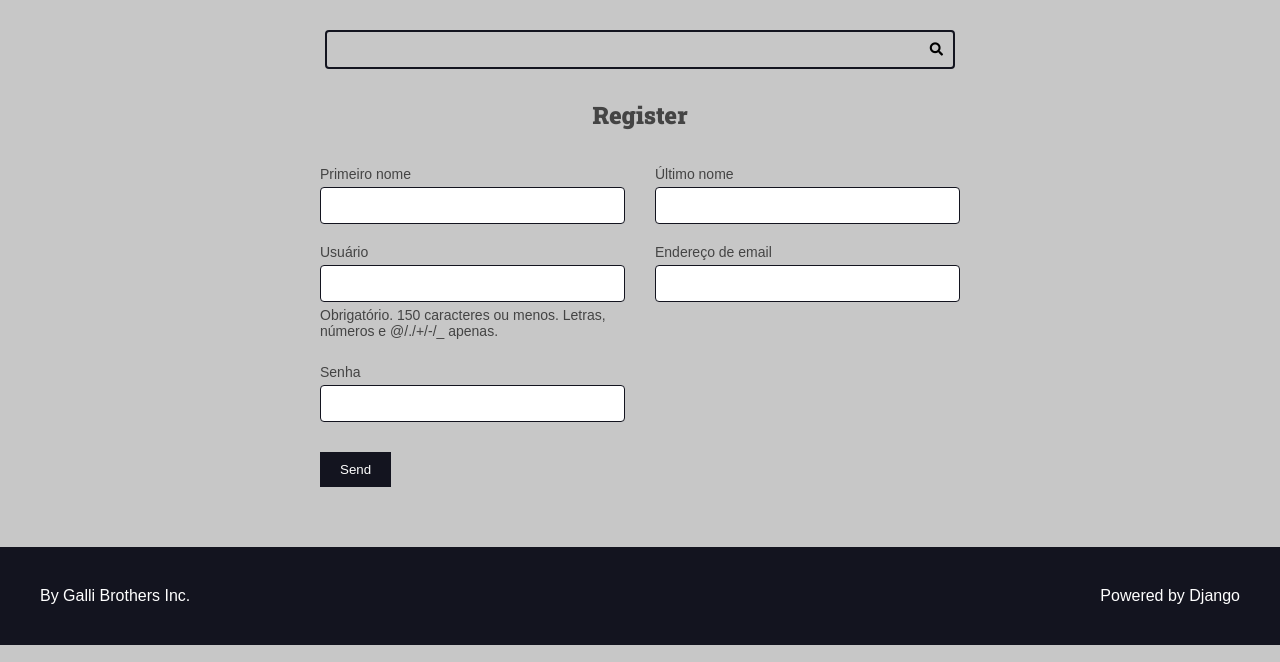
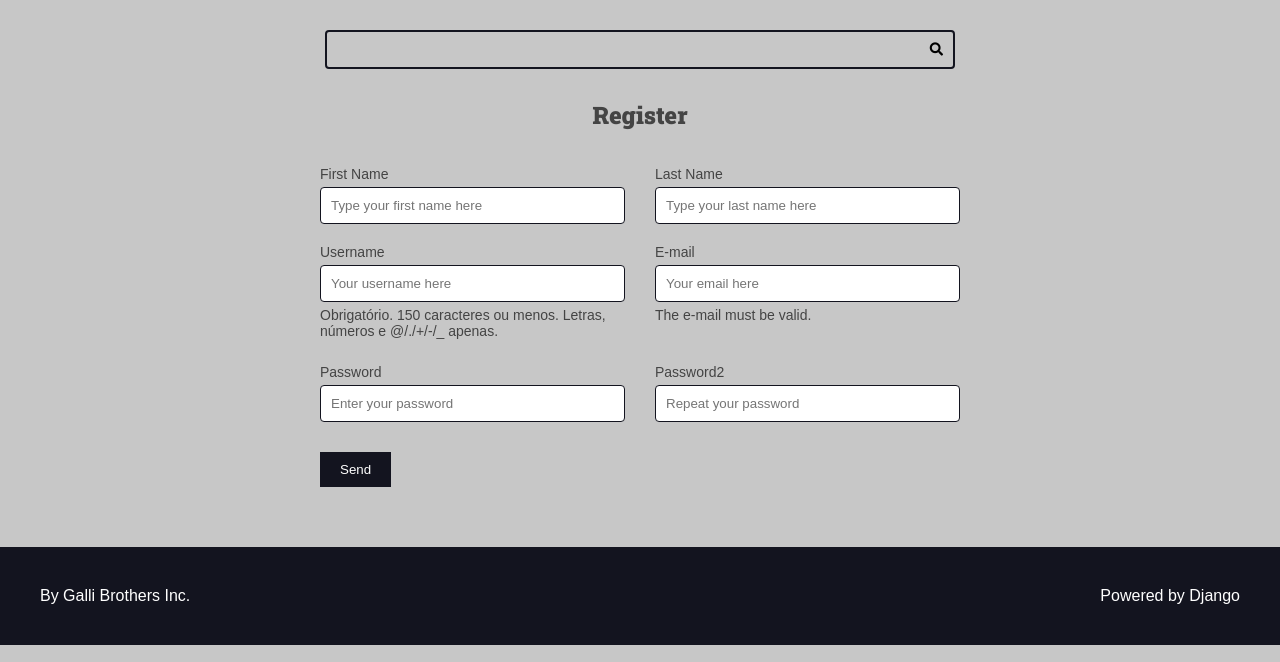
Before and after one commit to MarceloGalliDev/django-project-01, a Django app: page /authors/register/ in a window 1280 px wide. Shown: the part 113-775 px from the top of the page. Run offline with Django 4.2, Linux system fonts and the light colour scheme.

Commit message:
update
updatye

```diff
--- a/authors/forms/forms.py
+++ b/authors/forms/forms.py
@@ -1,9 +1,38 @@
-# pylint: disable=E5142
+# pylint: disable=all
 from django import forms
 from django.contrib.auth.models import User
+from django.core.exceptions import ValidationError
 
+# traduzindo isso em uma função
+# self.fields['username'].widget.attrs['placeholder'] = 'Que legal'
+def add_attr(field, attrs_name, attrs_new_value):
+    existing_attrs = field.widget.attrs.get(attrs_name, '')
+    field.widget.attrs[attrs_name] = f'{existing_attrs} {attrs_new_value}'.strip()
+
+def add_placeholder(field, placeholder_value):
+    add_attr(field, 'placeholder', placeholder_value)
 
 class RegisterForm(forms.ModelForm):
+    # acessando o init da classe
+    def __init__(self, *args, **kwargs):
+        super().__init__(*args, **kwargs)
+        # adicionando args nos campos pela classe ou buscando um widget de dentro
+        add_attr(self.fields['username'], 'placeholder', 'Your username here')
+        add_placeholder(self.fields['email'], 'Your email here')
+
+    # sempre que for subscrever um campo faça diretamenta aqui
+    password2 = forms.CharField(
+        required=True,
+        widget=forms.PasswordInput(
+            attrs={
+                'placeholder': 'Repeat your password',
+            }
+        ),
+        error_messages={
+            'required': 'This field must be a valid password',
+        }
+    )
+
     # meta dados para o form
     class Meta:
         model = User
@@ -14,3 +43,73 @@ class RegisterForm(forms.ModelForm):
             'email',
             'password',
         ]
+
+        # para excluir campos da renderização da page
+        # exclude = ['first_name', 'last_name', 'username']
+
+        # para alterar o nome dos labels da renderização da page
+        labels = {
+            'first_name': 'First Name',
+            'last_name': 'Last Name',
+            'username': 'Username',
+            'email': 'E-mail',
+            'password': 'Password',
+        }
+        help_texts = {
+            'email': 'The e-mail must be valid.',
+        }
+        error_messages = {
+            'username': {
+                'required': 'This field must be a valid username',
+                'max_length': 'This is the maximum length of 50 caracters.',
+                'invalid': 'This field is invalid.',
+            }
+        }
+        # aqui subscrevemos os campos de widgets, todos campos do form tem o seu
+        # aqui podemos inserir atributos nos campos
+        widgets = {
+            'first_name': forms.TextInput(attrs={
+                'placeholder': 'Type your first name here',
+            }),
+            'last_name': forms.TextInput(attrs={
+                'placeholder': 'Type your last name here',
+            }),
+            'password': forms.PasswordInput(attrs={
+                'placeholder': 'Enter your password',
+            })
+        }
+
+    # função de validação de um campo especifico
+    def clean_password(self):
+        # pegando o dado vindo do formulario
+        # self.data é o dado cru
+        # self.cleaned_data é o dado ja tratato
+        data = self.cleaned_data.get('password')
+
+        # no params o value vai para %(value)s, podendo ser qualquer nome
+        if 'atenção' in data:
+            raise ValidationError(
+                message='Não digite "%(value)s" neste campo.',
+                code='invalid',
+                params={'value': 'atenção'}
+            )
+
+        return data
+
+    # método clean validar o formulario como um todo
+    def clean(self):
+        cleaned_data = super().clean()
+
+        password = cleaned_data.get('password')
+        password2 = cleaned_data.get('password2')
+
+        # atrelando o erro ao campo
+        # posso colocar um ValidationError dentro de outro
+        if password != password2:
+            raise ValidationError({
+                'password': ValidationError(
+                    'Password and password2 must be equal',
+                    code='invalid'
+                ),
+                'password2': 'Password and password2 must be equal'
+            })
--- a/authors/templates/authors/pages/register_view.html
+++ b/authors/templates/authors/pages/register_view.html
@@ -30,7 +30,17 @@
                 {% endfor %}
             </div>
 
-             <div class="form-content form-content-grid">
+            {% if form.errors %}
+                <div class="form-content form-content-grid">
+                    <div class="form-group">
+                        <div class="message message-error">
+                            There are errors in the form, please fix them and send again
+                        </div>
+                    </div>
+                </div>
+            {% endif %}
+
+            <div class="form-content form-content-grid">
                 <div class="form-group">
                     <button type="submit">Send</button>
                 </div>
--- a/authors/views.py
+++ b/authors/views.py
@@ -1,3 +1,6 @@
+# pylint: disable=all
+# flake8: noqa
+
 from django.shortcuts import render, redirect
 from .forms.forms import RegisterForm
 from django.http import Http404
```
